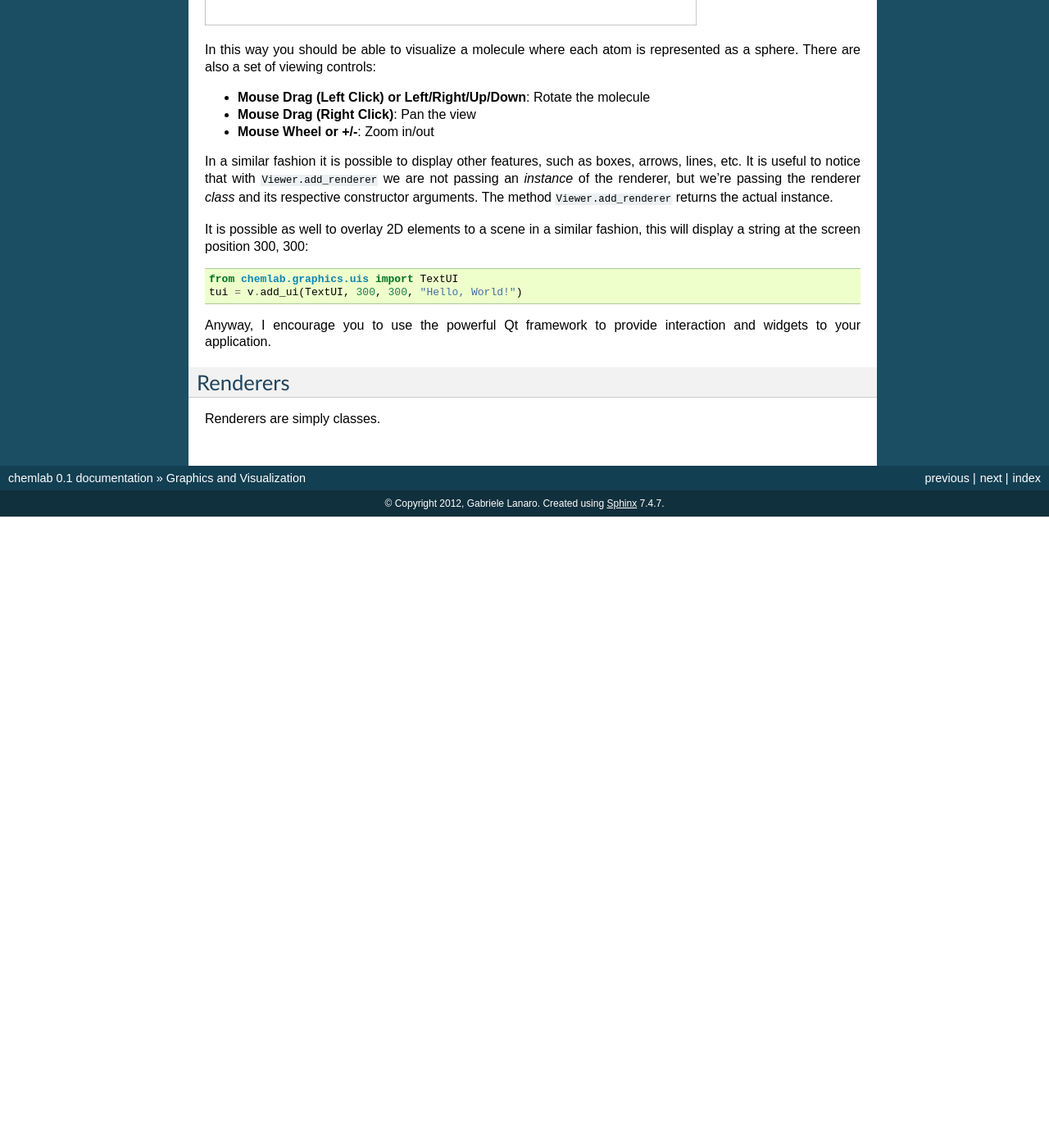
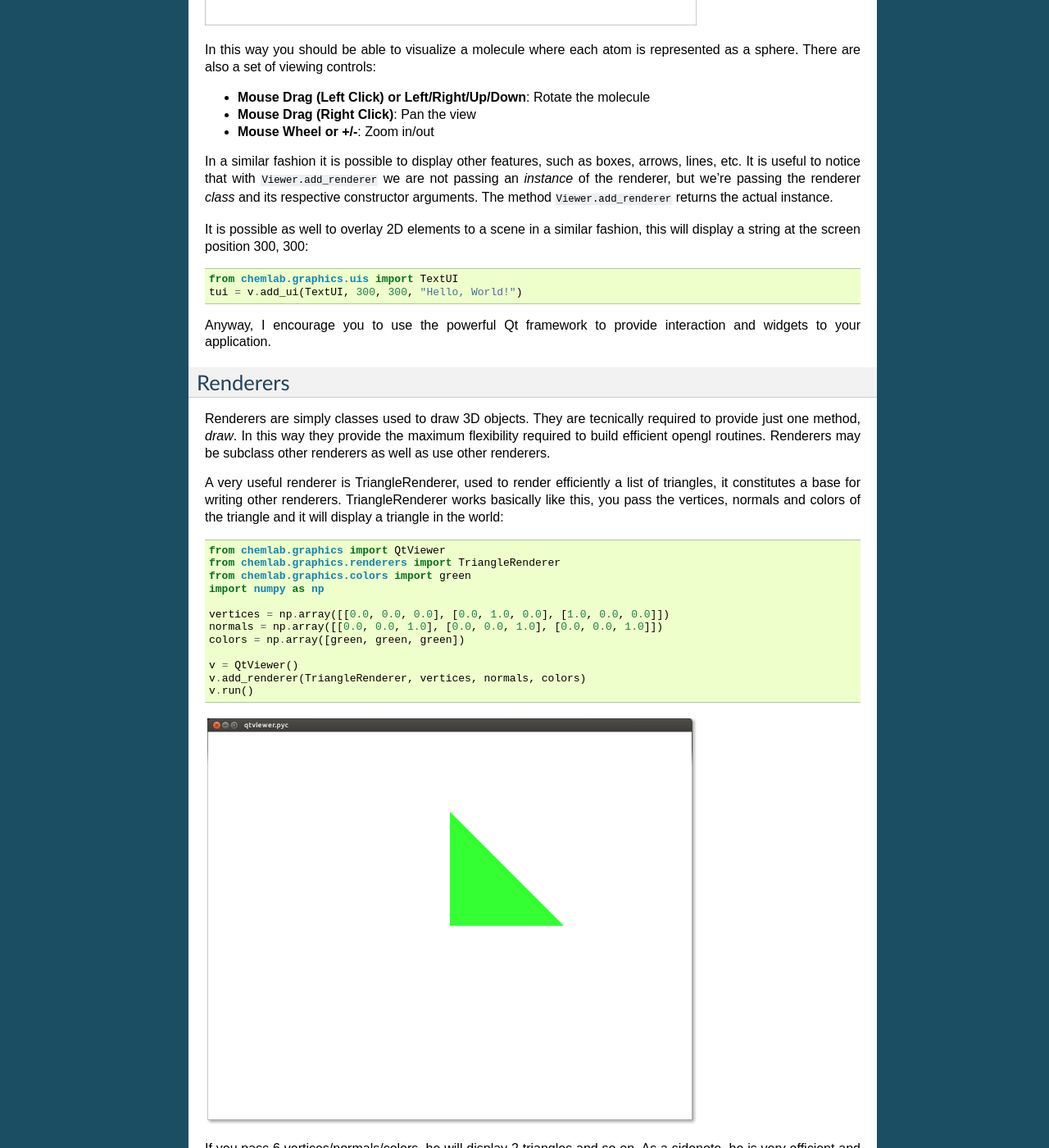
Before and after one commit to chemlab/chemlab, a Sphinx documentation site: the page built from docs/graphics.rst, in a window 1280 px wide and 1400 px high, scrolled down 998 px. Shown: the whole window at 82% size. Built offline with Sphinx 7.4.7, drawn with Linux system fonts in a browser that asks for light colours; formulas are drawn with MathJax 3; before the commit the page ends 1628 px from its top, so only the background shows below that; some of the changed text lies outside the part shown.

Commit message:
More graphics module docs

```diff
--- a/docs/core.rst
+++ b/docs/core.rst
@@ -58,7 +58,7 @@ molecule about 90 degrees around the z-axis::
         wat.r_array[i] = np.dot(M,r)
 
     # numpy efficient trick to do the same:
-    # wat.r_array = M * wat.r_array.transpose()
+    # wat.r_array = np.dot(wat.r_array, M.T)
 
 The array-based interaction is done provide a massive increase in performance
 and a more straightforward integration with C libraries through a
--- a/docs/graphics.rst
+++ b/docs/graphics.rst
@@ -59,4 +59,65 @@ interaction and widgets to your application.
 Renderers
 ---------
 
-Renderers are simply classes.
+Renderers are simply classes used to draw 3D objects. They are
+tecnically required to provide just one method, *draw*. In this way
+they provide the maximum flexibility required to build efficient
+opengl routines. Renderers may be subclass other renderers as well
+as use other renderers.
+
+A very useful renderer is TriangleRenderer, used to render efficiently
+a list of triangles, it constitutes a base for writing other
+renderers. TriangleRenderer works basically like this, you pass the
+vertices, normals and colors of the triangle and it will display a
+triangle in the world::
+
+    from chemlab.graphics import QtViewer
+    from chemlab.graphics.renderers import TriangleRenderer
+    from chemlab.graphics.colors import green
+    import numpy as np
+
+    vertices = np.array([[0.0, 0.0, 0.0], [0.0, 1.0, 0.0], [1.0, 0.0, 0.0]])
+    normals = np.array([[0.0, 0.0, 1.0], [0.0, 0.0, 1.0], [0.0, 0.0, 1.0]])
+    colors = np.array([green, green, green])
+
+    v = QtViewer()
+    v.add_renderer(TriangleRenderer, vertices, normals, colors)
+    v.run()
+
+.. image:: _static/graphics_triangle.png
+	   :width: 600px
+
+If you pass 6 vertices/normals/colors, he will display 2 triangles and
+so on. As a sidenote, he is very efficient and in fact
+TriangleRenderer is used as a backend for a lot of other renderers
+such as SphereRenderer and CylinderRenderer. If you can reduce a shape
+in triangles, you can easily write a renderer for it.
+
+In addition to that, TriangleRenderer provides also a method to update
+vertices, normals and colors. We can demonstrate that from the last
+example by defining an update function that rotates our triangle::
+
+  from chemlab.graphics.transformations import rotation_matrix
+
+  def update():
+      y_axis = np.array([0.0, 1.0, 0.0])
+
+      # We take the [:3,:3] part because rotation_matrix can be used to
+      # rotate homogeneous (4D) coordinates.
+      rot = rotation_matrix(3.14/32, y_axis)[:3, :3]
+
+      # This is the numpy equivalent to applying rot to each coordinate
+      vertices[:] = np.dot(vertices, rot.T)
+      normals[:] = np.dot(vertices, rot.T)
+
+      tr.update_vertices(vertices)
+      tr.update_normals(normals)
+      v.widget.repaint()
+
+  v.schedule(update, 10)
+  v.run()
+
+On this ground we can develop a TetrahedronRenderer based on our
+TriangleRenderer. To do that we first need to understand how a
+tetrahedron is made, and how can we define the vertices that make the
+tetrahedron.
```
Also changed, not shown: docs/_static/graphics_triangle.png (added).
